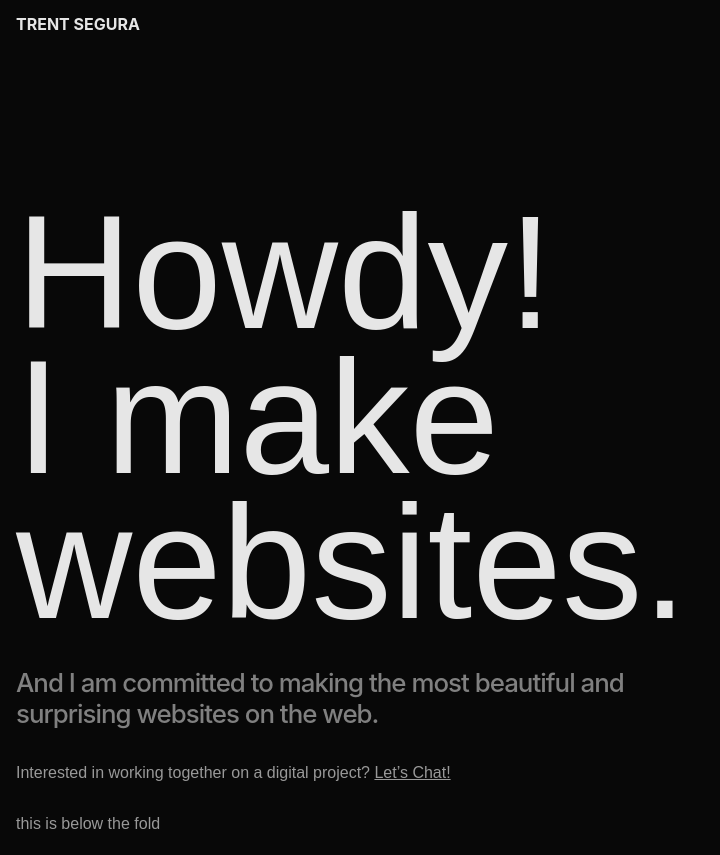
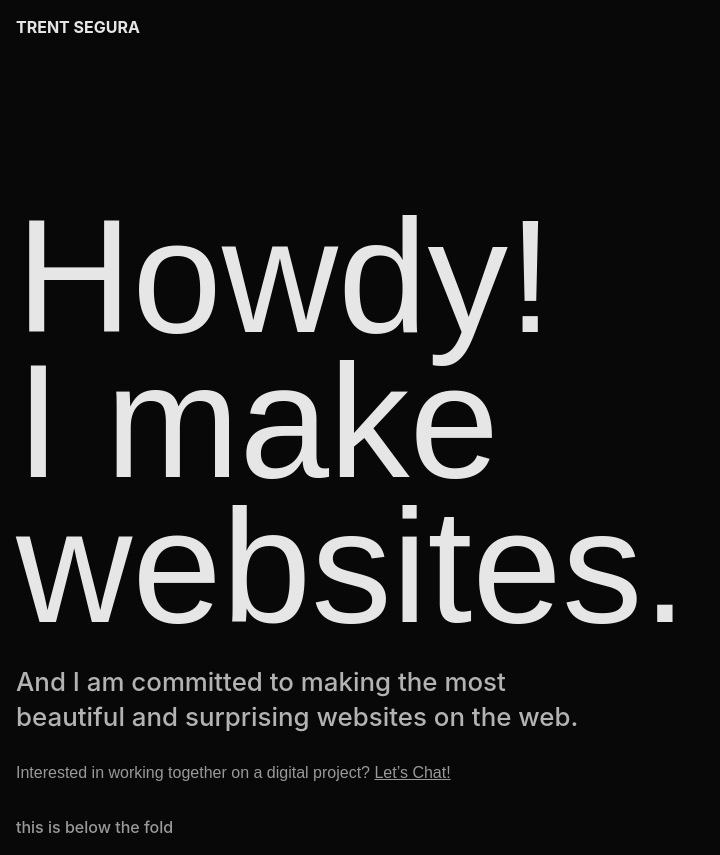
Before and after one commit to TrentSegura/Portfolio, a plain HTML site: page index.html in a window 1280 px wide. Shown: the whole page, without its empty margins (0-720 px from the left). Drawn offline with Linux system fonts and the light colour scheme; a web font is replaced by a local one.

Commit message:
refined typography again :(

```diff
--- a/css/styles.css
+++ b/css/styles.css
@@ -4,7 +4,11 @@
 body,
 html {
   font-family: "Inter", sans-serif;
+  font-weight: 500;
+  font-style: normal;
   font-size: 16px;
+  line-height: 1.45;
+
   color: hsl(0, 0%, 60%);
   background-color: hsl(0, 0%, 3%);
 }
@@ -17,16 +21,11 @@ font-family: ibm-plex-mono,sans-serif;
 font-weight: 300;
 font-style: normal;
 
+  font-family: "Inter", sans-serif;
 
 */
 
-p {
-  font-family: ibm-plex-mono, sans-serif;
-  font-weight: 300;
-  font-style: normal;
-  font-size: 16px;
-  line-height: 1.45;
-}
+/* Hyperlinks */
 
 a {
   color: hsl(0, 0%, 60%);
@@ -53,6 +52,8 @@ a:hover {
   }
 }
 
+/* Utilities */
+
 .appear {
   opacity: 0;
   animation-name: fade-in;
@@ -65,6 +66,8 @@ a:hover {
   padding: 1em;
 }
 
+/* Header */
+
 header {
   position: fixed;
 }
@@ -76,12 +79,14 @@ header h1 {
   font-weight: 700;
 }
 
+/* INTRO */
+
 .intro {
   height: 100vh;
   display: flex;
   flex-direction: column;
   place-content: flex-end;
-  gap: 2em;
+  gap: 1.6187em;
 }
 
 .intro h2 {
@@ -94,12 +99,18 @@ header h1 {
 }
 
 .intro h3 {
-  max-width: 650px;
-  color: hsl(0, 0%, 50%);
+  max-width: 600px;
+  color: hsl(0, 0%, 70%);
+  font-weight: 300;
   font-size: 1.6187em;
-  line-height: 1.2;
+  line-height: 1.35;
   font-weight: 500;
-  letter-spacing: -1px;
+  /* letter-spacing: -1px; */
+}
+
+.intro p {
+  font-family: ibm-plex-mono, sans-serif;
+  font-weight: 500;
 }
 
 @media (max-width: 450px) {
@@ -108,7 +119,3 @@ header h1 {
     line-height: 1.45;
   }
 }
-
-.mono {
-  font-family: ibm-plex-mono, sans-serif;
-}
```
